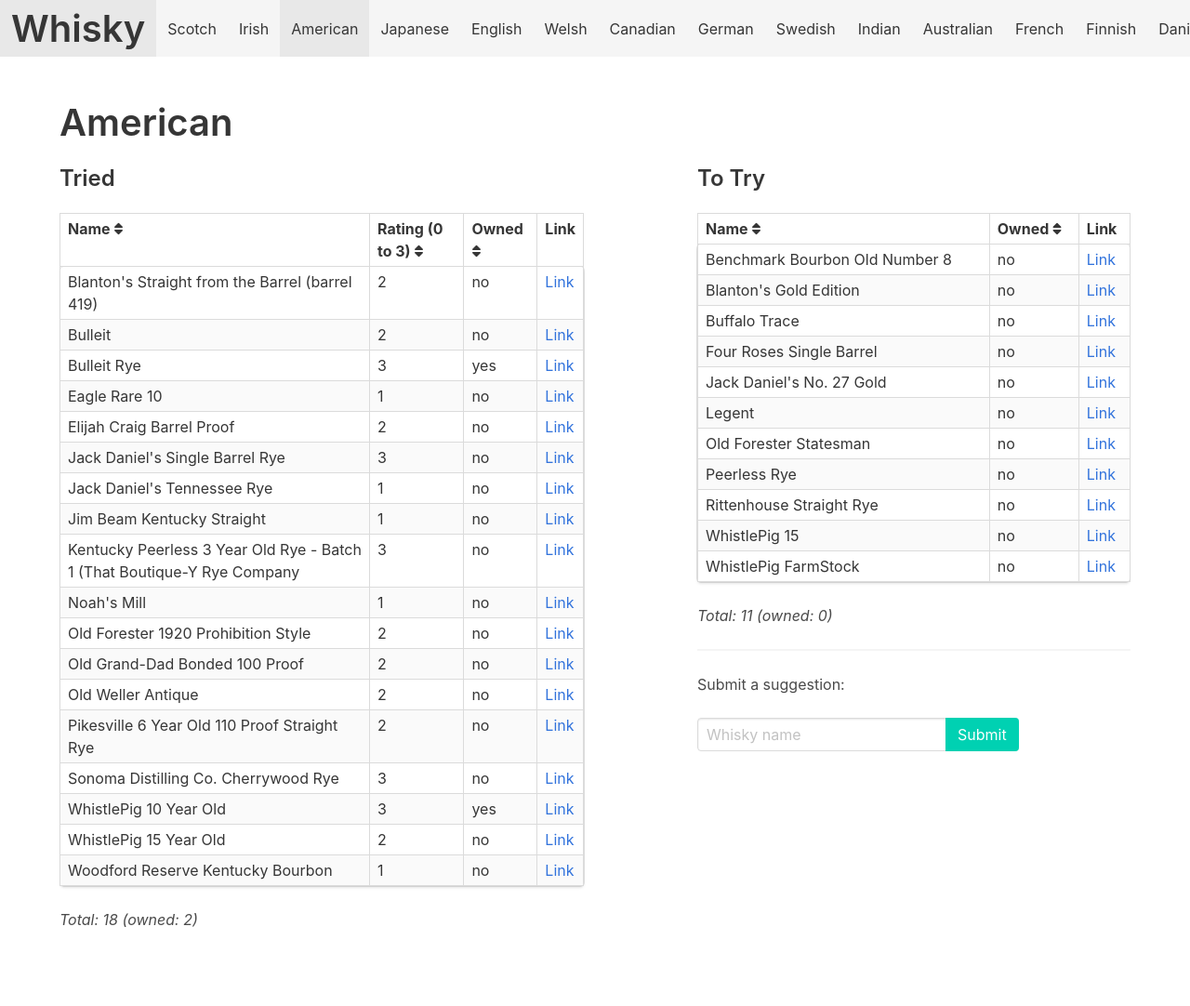
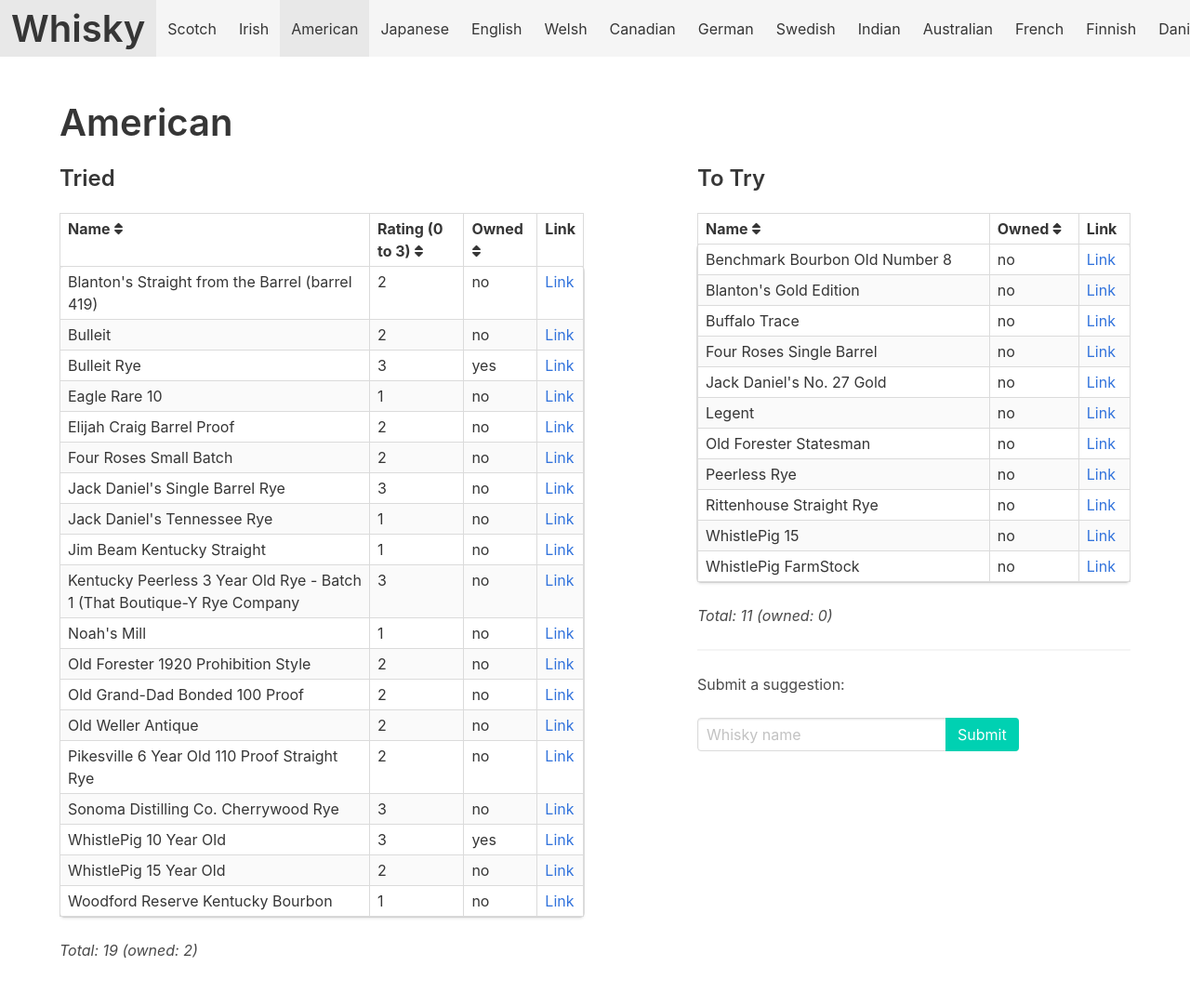
Before and after one commit to grega/whisky, a Jekyll site: the page built from american.html, in a window 1280 px wide. Shown: the whole page at 93% size. Built offline with Jekyll 4.4.1, drawn with Linux system fonts in a browser that asks for light colours; nearby versions of some CDN libraries; before the commit the page ends 1049 px from its top, so only the background shows below that.

Commit message:
Update tried.yml

```diff
--- a/_data/american/tried.yml
+++ b/_data/american/tried.yml
@@ -53,3 +53,6 @@
 
 - name: WhistlePig 15 Year Old
   rating: 2
+
+- name: Four Roses Small Batch
+  rating: 2
```
